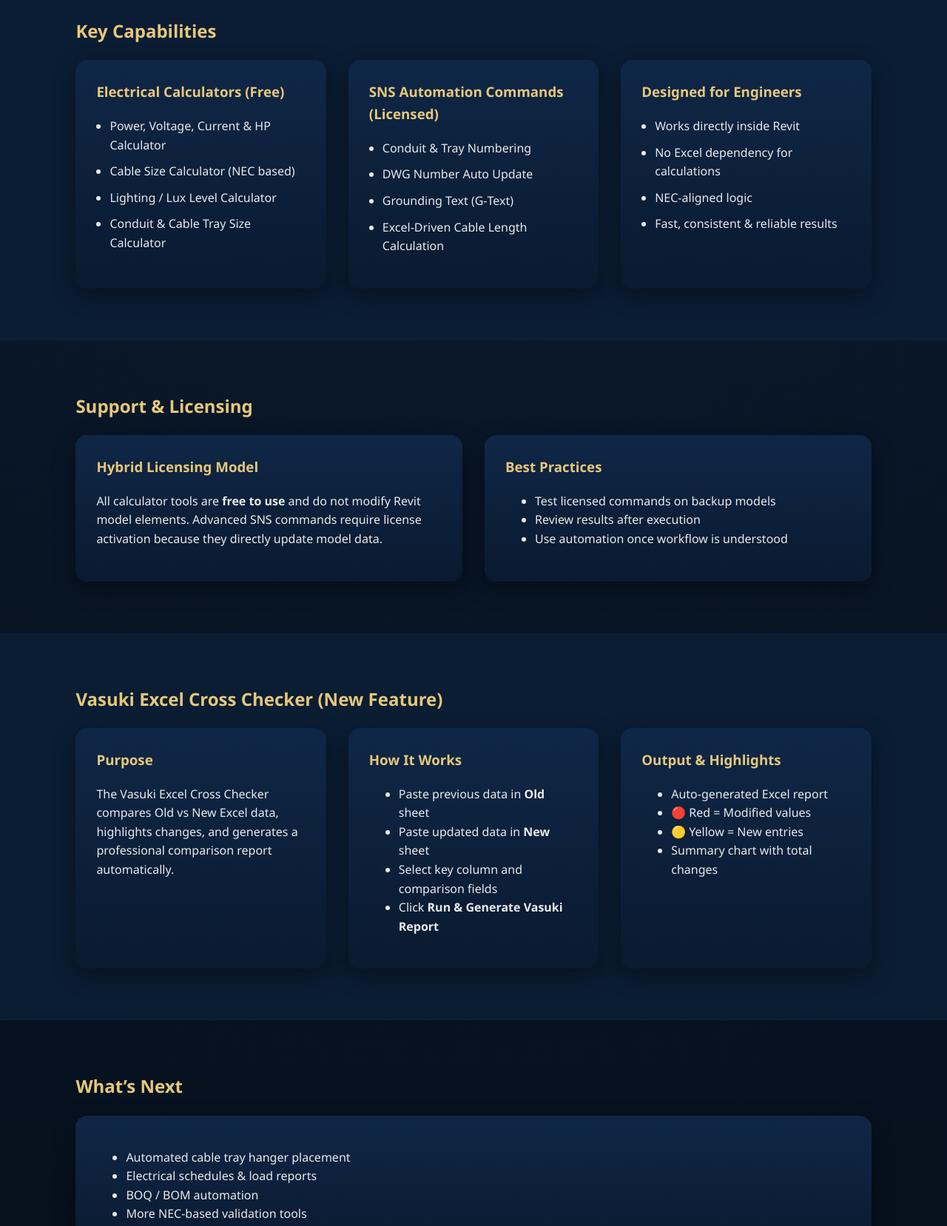
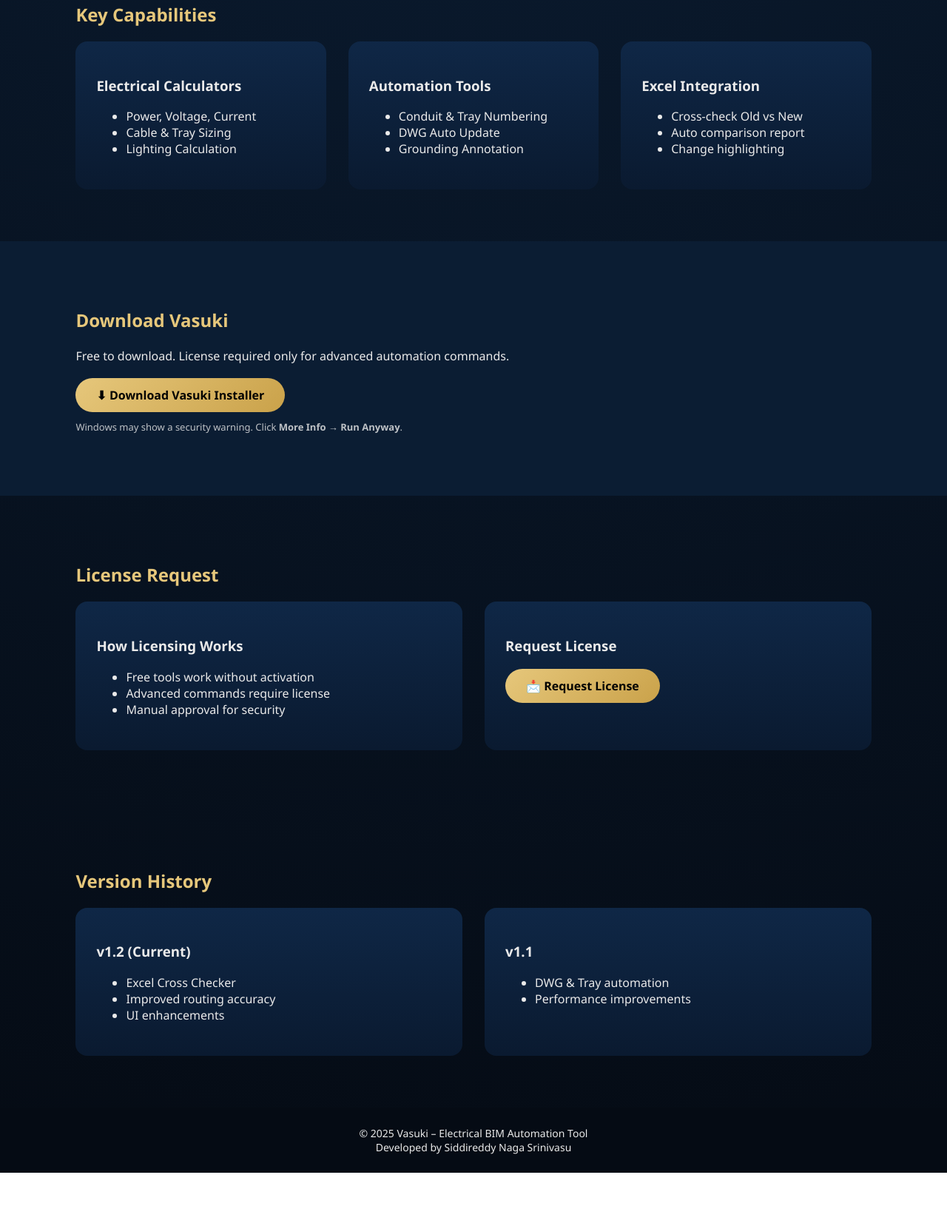
Before and after one commit to Vasuki-bim/vasuki-website, a plain HTML site: page index.html in a window 1280 px wide. Shown: the part 587-2244 px from the top of the page at 74% size. After the commit the page ends 2172 px from the top, so only its background shows below. Drawn offline with Linux system fonts and the light colour scheme.

Commit message:
Revise index.html for improved layout and content
Updated the HTML structure and content for the Vasuki Revit Electrical Automation Tool webpage. Added meta description, improved styling, and enhanced sections for better user experience.

```diff
--- a/index.html
+++ b/index.html
@@ -1,241 +1,156 @@
 <!DOCTYPE html>
 <html lang="en">
 <head>
-  <meta charset="UTF-8" />
-  <meta name="viewport" content="width=device-width, initial-scale=1.0" />
+<meta charset="UTF-8">
+<meta name="viewport" content="width=device-width, initial-scale=1.0">
+<meta name="description" content="Vasuki – Revit Electrical Automation Tool with smart calculations, license-based automation, and Excel integration.">
 <title>Vasuki – Revit Electrical BIM Automation</title>
+
 <style>
 body {
   margin: 0;
-      font-family: "Segoe UI", Roboto, Arial, sans-serif;
+  font-family: "Segoe UI", Arial, sans-serif;
   background: radial-gradient(circle at top, #0b1d33, #050b14);
   color: #eaeaea;
-      line-height: 1.6;
 }
 header {
   display: grid;
   grid-template-columns: 1fr 1fr;
-      align-items: center;
   padding: 60px 8%;
   gap: 40px;
 }
-    header img {
-      max-width: 420px;
-      width: 100%;
-      justify-self: center;
+h1 { color:#e6c77b; font-size:3rem; }
+h2 { color:#e6c77b; }
+p { line-height:1.6; }
+.btn {
+  display:inline-block;
+  padding:12px 28px;
+  background:linear-gradient(135deg,#e6c77b,#caa24a);
+  color:#000;
+  text-decoration:none;
+  border-radius:30px;
+  font-weight:600;
 }
-    h1 {
-      font-size: 3rem;
-      margin-bottom: 10px;
-      color: #e6c77b;
-    }
-    h2 {
-      color: #e6c77b;
-      margin-top: 0;
-    }
-    p.lead {
-      font-size: 1.2rem;
-      opacity: 0.95;
-    }
-    .btn {
-      display: inline-block;
-      margin-top: 20px;
-      padding: 12px 26px;
-      background: linear-gradient(135deg, #e6c77b, #caa24a);
-      color: #0b1d33;
-      border-radius: 30px;
-      text-decoration: none;
-      font-weight: 600;
-    }
-    section {
-      padding: 70px 8%;
-    }
-    .section-dark {
-      background: #0b1d33;
-    }
+section { padding:70px 8%; }
+.section-dark { background:#0b1d33; }
 .grid {
-      display: grid;
-      grid-template-columns: repeat(auto-fit, minmax(260px, 1fr));
-      gap: 30px;
+  display:grid;
+  grid-template-columns:repeat(auto-fit,minmax(260px,1fr));
+  gap:30px;
 }
 .card {
-      background: linear-gradient(180deg, #0f2746, #0a1a30);
-      border-radius: 16px;
-      padding: 28px;
-      box-shadow: 0 10px 30px rgba(0,0,0,0.4);
-    }
-    .card h3 {
-      color: #e6c77b;
-      margin-top: 0;
-    }
-    .features ul {
-      padding-left: 18px;
-    }
-    .features li {
-      margin-bottom: 10px;
-    }
-    .contact {
-      display: grid;
-      grid-template-columns: 1fr 1fr;
-      gap: 40px;
-      align-items: center;
-    }
-    .contact img {
-      max-width: 320px;
-      width: 100%;
-      justify-self: center;
+  background:linear-gradient(180deg,#0f2746,#0a1a30);
+  padding:28px;
+  border-radius:16px;
 }
 footer {
-      padding: 30px 8%;
-      text-align: center;
-      font-size: 0.9rem;
-      background: #050b14;
-      opacity: 0.85;
+  background:#050b14;
+  text-align:center;
+  padding:25px;
+  font-size:14px;
 }
-    a {
-      color: #e6c77b;
-    }
-    @media (max-width: 900px) {
-      header, .contact {
-        grid-template-columns: 1fr;
-        text-align: center;
-      }
-    }
+a { color:#e6c77b; }
 </style>
 </head>
+
 <body>
 
 <header>
   <div>
     <h1>VASUKI</h1>
-    <p class="lead">
-      Electrical BIM Automation Tool for <strong>Autodesk Revit 2025</strong>.<br>
-      Built to eliminate repetitive tasks, reduce errors, and save valuable engineering time.
-    </p>
-    <a href="#features" class="btn">Explore Features</a>
+    <p>Professional Revit Electrical Automation Tool for Engineers & Consultants</p>
+    <a class="btn" href="#download">⬇ Download Installer</a>
   </div>
-  <img src="Vasuki_Logo.png" alt="Vasuki Logo" />
+  <img src="Vasuki_Logo.png" style="max-width:380px;">
 </header>
 
-<section id="features" class="section-dark">
+<section>
   <h2>Key Capabilities</h2>
-  <div class="grid features">
+  <div class="grid">
     <div class="card">
-      <h3>Electrical Calculators (Free)</h3>
+      <h3>Electrical Calculators</h3>
       <ul>
-        <li>Power, Voltage, Current & HP Calculator</li>
-        <li>Cable Size Calculator (NEC based)</li>
-        <li>Lighting / Lux Level Calculator</li>
-        <li>Conduit & Cable Tray Size Calculator</li>
+        <li>Power, Voltage, Current</li>
+        <li>Cable & Tray Sizing</li>
+        <li>Lighting Calculation</li>
       </ul>
     </div>
     <div class="card">
-      <h3>SNS Automation Commands (Licensed)</h3>
+      <h3>Automation Tools</h3>
       <ul>
         <li>Conduit & Tray Numbering</li>
-        <li>DWG Number Auto Update</li>
-        <li>Grounding Text (G‑Text)</li>
-        <li>Excel‑Driven Cable Length Calculation</li>
+        <li>DWG Auto Update</li>
+        <li>Grounding Annotation</li>
       </ul>
     </div>
     <div class="card">
-      <h3>Designed for Engineers</h3>
+      <h3>Excel Integration</h3>
       <ul>
-        <li>Works directly inside Revit</li>
-        <li>No Excel dependency for calculations</li>
-        <li>NEC‑aligned logic</li>
-        <li>Fast, consistent & reliable results</li>
+        <li>Cross-check Old vs New</li>
+        <li>Auto comparison report</li>
+        <li>Change highlighting</li>
       </ul>
     </div>
   </div>
 </section>
 
+<section class="section-dark" id="download">
+  <h2>Download Vasuki</h2>
+  <p>Free to download. License required only for advanced automation commands.</p>
+
+  <a href="Vasuki_Setup.exe" class="btn" download>
+    ⬇ Download Vasuki Installer
+  </a>
+
+  <p style="margin-top:10px;font-size:13px;opacity:0.8;">
+    Windows may show a security warning. Click <b>More Info → Run Anyway</b>.
+  </p>
+</section>
+
 <section>
-  <h2>Support & Licensing</h2>
+  <h2>License Request</h2>
   <div class="grid">
     <div class="card">
-      <h3>Hybrid Licensing Model</h3>
-      <p>
-        All calculator tools are <strong>free to use</strong> and do not modify Revit model elements.
-        Advanced SNS commands require license activation because they directly update model data.
-      </p>
+      <h3>How Licensing Works</h3>
+      <ul>
+        <li>Free tools work without activation</li>
+        <li>Advanced commands require license</li>
+        <li>Manual approval for security</li>
+      </ul>
     </div>
     <div class="card">
-      <h3>Best Practices</h3>
+      <h3>Request License</h3>
+      <a class="btn" href="mailto:naga.srinu.54@gmail.com?subject=Vasuki%20License%20Request&body=Name:%0D%0ACompany:%0D%0AEmail:%0D%0AProject:%0D%0A">
+        📩 Request License
+      </a>
+    </div>
+  </div>
+</section>
+
+<section>
+  <h2>Version History</h2>
+  <div class="grid">
+    <div class="card">
+      <h3>v1.2 (Current)</h3>
       <ul>
-        <li>Test licensed commands on backup models</li>
-        <li>Review results after execution</li>
-        <li>Use automation once workflow is understood</li>
+        <li>Excel Cross Checker</li>
+        <li>Improved routing accuracy</li>
+        <li>UI enhancements</li>
+      </ul>
+    </div>
+    <div class="card">
+      <h3>v1.1</h3>
+      <ul>
+        <li>DWG & Tray automation</li>
+        <li>Performance improvements</li>
       </ul>
     </div>
   </div>
 </section>
 
-<section class="section-dark">
-  <h2>Vasuki Excel Cross Checker (New Feature)</h2>
-  <div class="grid">
-    <div class="card">
-      <h3>Purpose</h3>
-      <p>
-        The Vasuki Excel Cross Checker compares Old vs New Excel data, highlights changes,
-        and generates a professional comparison report automatically.
-      </p>
-    </div>
-    <div class="card">
-      <h3>How It Works</h3>
-      <ul>
-        <li>Paste previous data in <strong>Old</strong> sheet</li>
-        <li>Paste updated data in <strong>New</strong> sheet</li>
-        <li>Select key column and comparison fields</li>
-        <li>Click <strong>Run & Generate Vasuki Report</strong></li>
-      </ul>
-    </div>
-    <div class="card">
-      <h3>Output & Highlights</h3>
-      <ul>
-        <li>Auto-generated Excel report</li>
-        <li>🔴 Red = Modified values</li>
-        <li>🟡 Yellow = New entries</li>
-        <li>Summary chart with total changes</li>
-      </ul>
-    </div>
-  </div>
-</section>
-
-<section>
-  <h2>What’s Next</h2>
-  <div class="grid">
-    <div class="card">
-      <ul>
-        <li>Automated cable tray hanger placement</li>
-        <li>Electrical schedules & load reports</li>
-        <li>BOQ / BOM automation</li>
-        <li>More NEC-based validation tools</li>
-      </ul>
-    </div>
-  </div>
-</section>
-
-<section>
-  <h2>Contact & Developer</h2>
-  <div class="contact">
-    <div>
-      <p><strong>Siddireddy Naga Srinivasu</strong></p>
-      <p>📞 <a href="tel:+918330443430">+91‑83330‑44330</a></p>
-      <p>✉️ <a href="mailto:naga.srinu.54@gmail.com">naga.srinu.54@gmail.com</a></p>
-      <p>🔗 <a href="https://www.linkedin.com/in/siddu-sri-9a83a8174" target="_blank">LinkedIn Profile</a></p>
-    </div>
-    <img src="help.png" alt="Vasuki Support & Licensing" />
-  </div>
-</section>
-<section>
-  <h2>Product Presentation</h2>
-  <p>Download the complete Vasuki overview including features, workflows, and automation benefits.</p>
-  <a href="Vasuki_ppt.pdf" class="btn">📥 Download Presentation</a>
-</section>
-
 <footer>
-  © 2025 Vasuki – Revit Electrical BIM Automation Tool
+  © 2025 Vasuki – Electrical BIM Automation Tool<br>
+  Developed by Siddireddy Naga Srinivasu
 </footer>
 
 </body>
```
Lines whose indentation alone changed are shown as unchanged.
